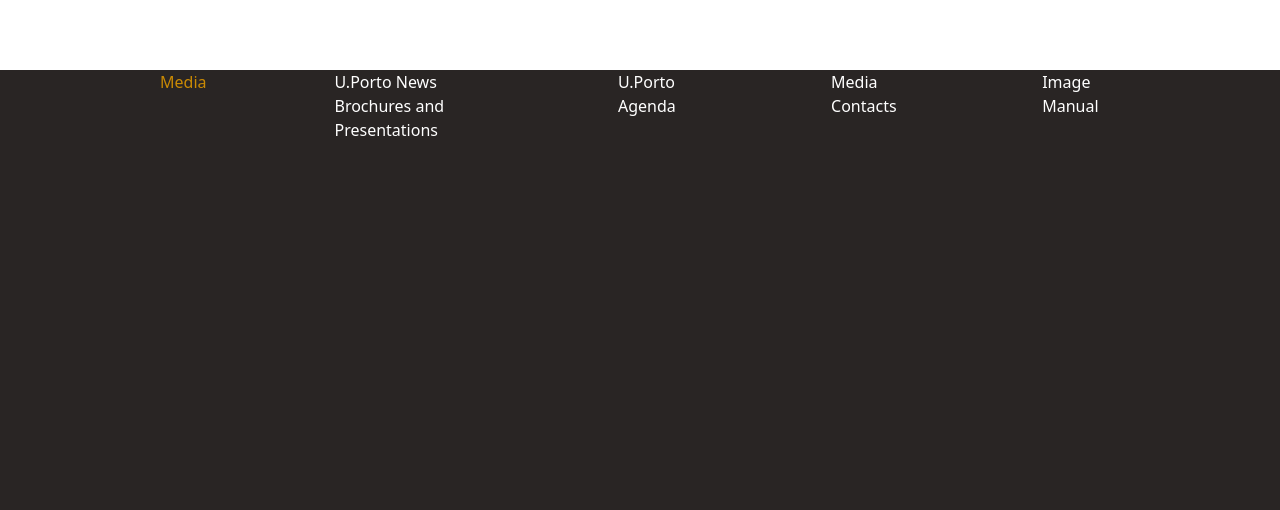
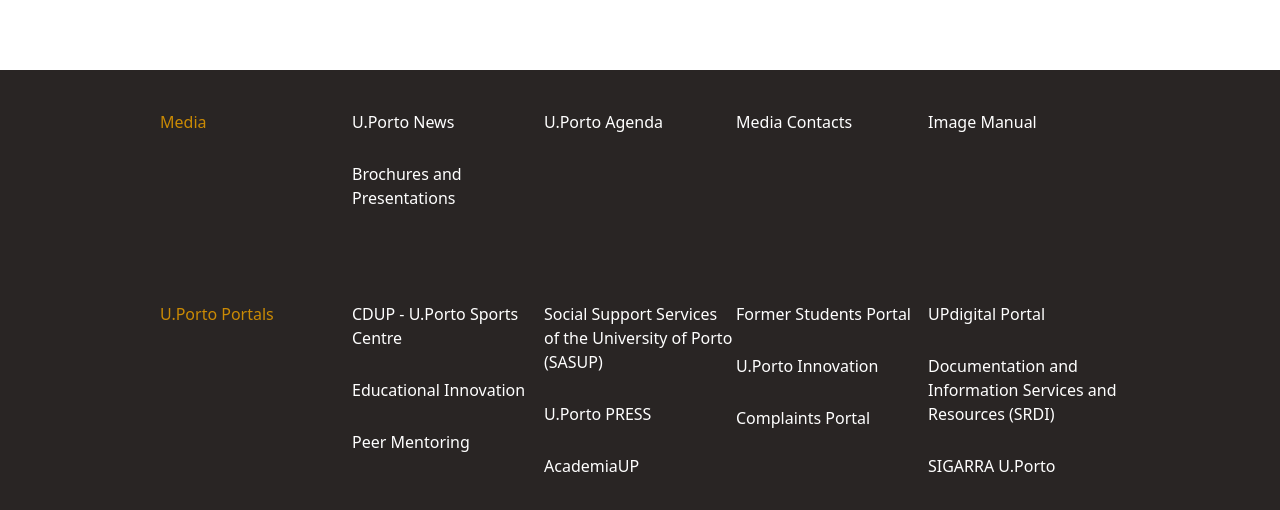
Before and after one commit to tuyishimejohnson/gate_website_clone, a website: page src/index.html in a window 1280 px wide. Shown: the part 4202-4712 px from the top of the page. Drawn offline with Linux system fonts and the light colour scheme.

Commit message:
Added all the links in footer

```diff
--- a/src/index.html
+++ b/src/index.html
@@ -284,22 +284,58 @@
     </main>
 
 
-    <footer class=" bg-stone-800 h-screen relative text-white px-40">
+    <footer class=" bg-stone-800 h-screen text-white px-40">
 
-        <div class="absolute top-0 flex gap-32 w-3/4">
-            <h3 class="text-yellow-600">Media</h3>
-            <div class="flex flex-col">
-                <div><a href="#">U.Porto News</a></div>
-                <div><a href="#">Brochures and Presentations</a></div>
+        <div class="grid grid-rows-2 gap-4 pt-10">
+            <div class="grid grid-cols-5">
+                <h3 class="text-yellow-600">Media</h3>
+                <div class="flex flex-col gap-7">
+                    <a href="#">U.Porto News</a>
+                    <a href="#">Brochures and Presentations</a>
+                </div>
+
+                    <a href="#">U.Porto Agenda</a>
+                    <a href="#">Media Contacts</a>
+                    <a href="#">Image Manual</a>
             </div>
 
-            <div><a href="#">
-                U.Porto Agenda</a></div>
-            <div><a href="#">
-                Media Contacts</a></div>
-            <div><a href="#">
-                Image Manual</a></div>
+            <div>
+                <div class="grid grid-cols-5">
+                    <h3 class="text-yellow-600">U.Porto Portals</h3>
+                    <div class="flex flex-col gap-7">
+                        <a href="#">CDUP - U.Porto Sports Centre</a>
+                        <a href="#">Educational Innovation</a>
+                        <a href="#">Peer Mentoring</a>
+                    </div>
+
+                    <div class="flex flex-col gap-7">
+                        <a href="#">Social Support Services of the University of Porto (SASUP)</a>
+                        <a href="#">U.Porto PRESS</a>
+                        <a href="#">AcademiaUP</a>
+                    </div>
+
+                    <div class="flex flex-col gap-7">
+                        <a href="#">Former Students Portal</a>
+                        <a href="#">U.Porto Innovation</a>
+                        <a href="#">Complaints Portal</a>
+
+                    </div>
+
+                    <div class="flex flex-col gap-7">
+                        <a href="#">UPdigital Portal</a>
+                        <a href="#">Documentation and Information Services and Resources (SRDI)</a>
+                        <a href="#">SIGARRA U.Porto</a>
+                    </div>
+                </div>
+
+            </div>
         </div>
+
+
+
+
+
+
 
 
 
```
Also changed, not shown: src/output.css.
